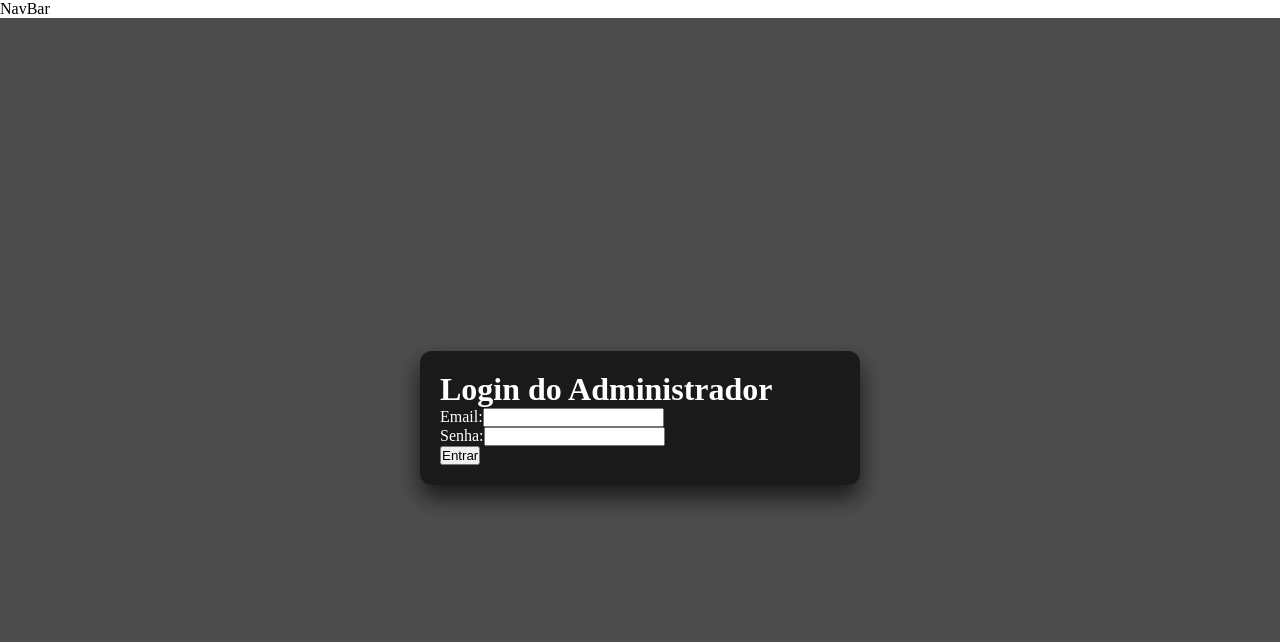
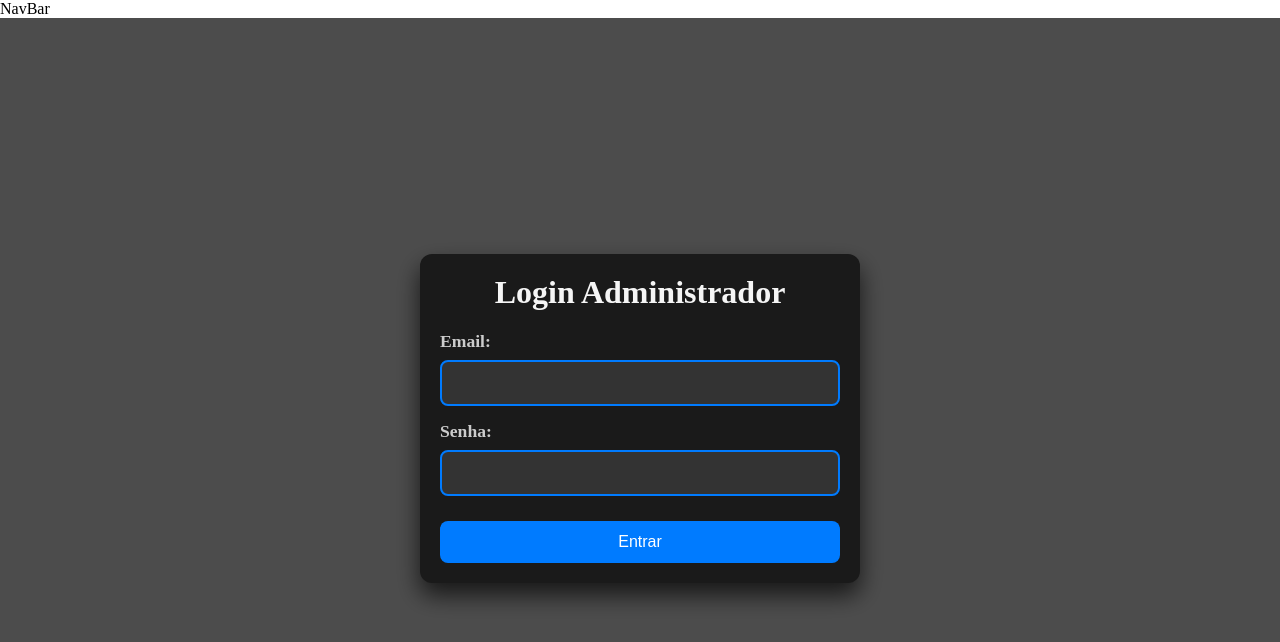
Before and after one commit to euluisdev/personal-app, a Next.js app: page /AdminLogin in a window 1280 px wide. Shown: the top 642 px of the page. Built offline with nearby package versions, Linux system fonts and the light colour scheme.

Commit message:
add style: login admin was styled

```diff
--- a/src/app/AdminLogin/page.js
+++ b/src/app/AdminLogin/page.js
@@ -47,7 +47,7 @@ export default function AdminLogin() {
   return (
     <div className={styles['modal-overlay']} >
       <div className={styles['modal-container']}>
-      <h1>Login do Administrador</h1>
+      <h1 className={styles['modal-title']}>Login Administrador</h1>
       <form onSubmit={handleSubmit}>
         <div>
           <label>Email:</label>
--- a/src/app/page.module.css
+++ b/src/app/page.module.css
@@ -19,15 +19,14 @@
   border-radius: 12px;
   box-shadow: 0 12px 24px rgba(0, 0, 0, 0.7); /* Sombra para destacar o modal */
   padding: 20px;
-  width: 90%; /* Largura do modal ajustada para não ocupar toda a tela */
-  max-width: 400px; /* Largura máxima do modal adequada para dispositivos móveis */
-  max-height: 90vh; /* Altura máxima do modal */
+  width: 90%;
+  max-width: 400px;
+  max-height: 90vh;
   overflow-y: auto; /* Adiciona rolagem vertical se necessário */
   position: relative;
   z-index: 1;
 }
 
-/* Estilo do título */
 .modal-container h1 {
   text-align: center;
   color: #f5f5f5;
@@ -36,13 +35,11 @@
   font-weight: 700;
 }
 
-/* Estilização do formulário */
 .modal-container form {
   display: flex;
   flex-direction: column;
 }
 
-/* Estilo dos campos do formulário */
 .modal-container div {
   margin-bottom: 15px;
 }
@@ -96,7 +93,6 @@
   transform: translateY(0);
 }
 
-/* Estilo para mensagens */
 .modal-container p {
   text-align: center;
   color: #f5f5f5;
@@ -105,7 +101,6 @@
   font-weight: 500;
 }
 
-/* Estilo do botão de alternar */
 .modal-container button.toggle {
   background-color: #6c757d;
 }
@@ -118,11 +113,11 @@
   background-color: #4e555b;
 }
 
-/* Estilos responsivos específicos para mobile */
+/* style mobile */
 @media (max-width: 480px) {
   .modal-container {
     padding: 15px;
-    max-width: 95%; /* Ajusta a largura para quase toda a tela */
+    max-width: 95%;
   }
 
   .modal-container h1 {
--- a/src/styles/admin-login/page.module.css
+++ b/src/styles/admin-login/page.module.css
@@ -22,3 +22,84 @@
     position: relative;
     z-index: 1;
 }
+
+.modal-title {
+    text-align: center;
+    color: #f5f5f5;
+    font-size: 2em;
+    margin-bottom: 20px;
+    font-weight: 700;
+}
+
+.modal-container form {
+    display: flex;
+    flex-direction: column;
+}
+
+.modal-container div {
+    margin-bottom: 15px;
+}
+
+.modal-container label {
+    font-size: 1.1em;
+    color: #ccc;
+    display: block;
+    margin-bottom: 8px;
+    font-weight: 600;
+}
+
+.modal-container input {
+    width: 100%;
+    padding: 12px;
+    border: 2px solid #007bff;
+    border-radius: 8px;
+    font-size: 1em;
+    background-color: #333;
+    color: #fff;
+    box-sizing: border-box;
+    transition: border-color 0.3s ease, background-color 0.3s ease;
+}
+
+.modal-container input:focus {
+    border-color: #00c4ff;
+    background-color: #444;
+    outline: none;
+}
+
+.modal-container button {
+    padding: 12px;
+    border: none;
+    border-radius: 8px;
+    background-color: #007bff;
+    color: #fff;
+    font-size: 1em;
+    cursor: pointer;
+    transition: background-color 0.3s ease, transform 0.3s ease;
+    margin-top: 10px;
+}
+
+.modal-container button:hover {
+    background-color: #0056b3;
+    transform: translateY(-2px);
+}
+
+.modal-container button:active {
+    background-color: #004085;
+    transform: translateY(0);
+}
+
+/* style mobile */
+@media (max-width: 480px) {
+    .modal-container {
+      padding: 15px;
+      max-width: 95%;
+    }
+
+    .modal-container h1 {
+      font-size: 1.8em;
+    }
+
+    .modal-container input button {
+      font-size: 0.9em;
+    }
+}
```
